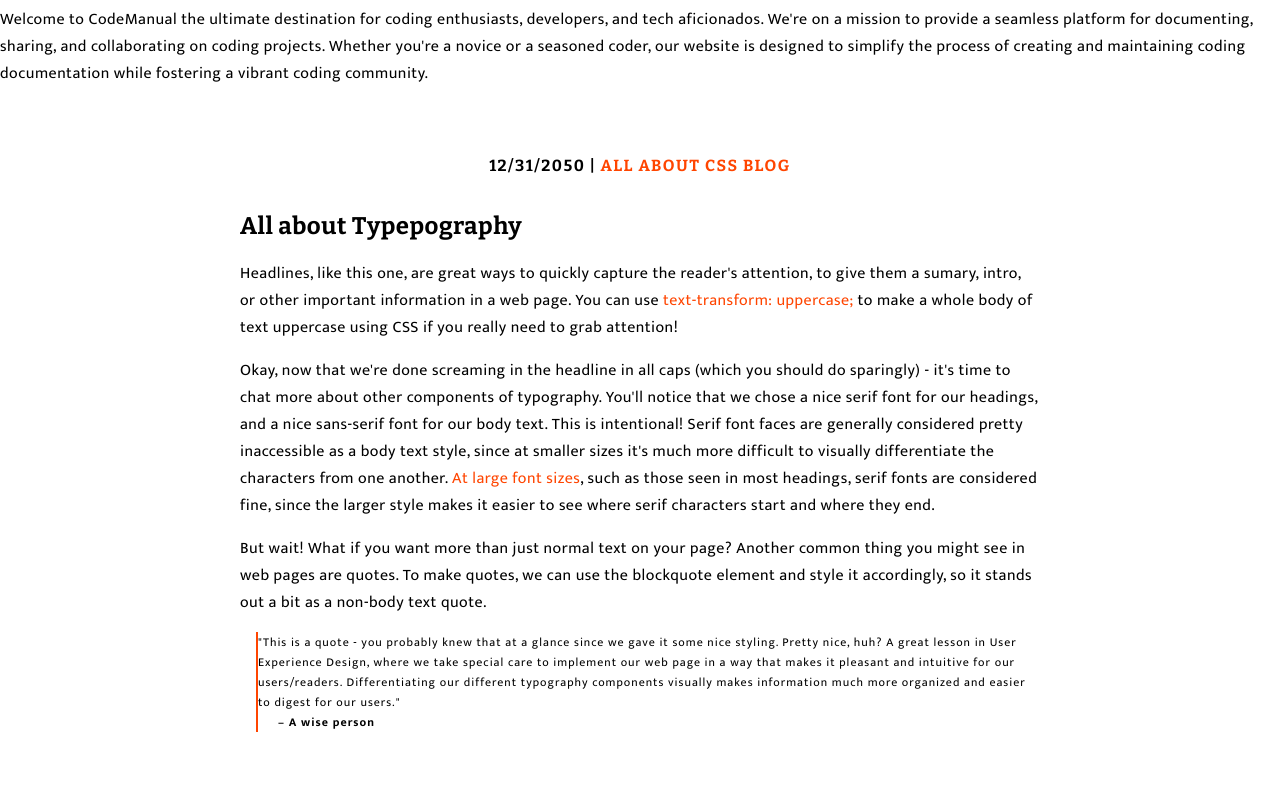
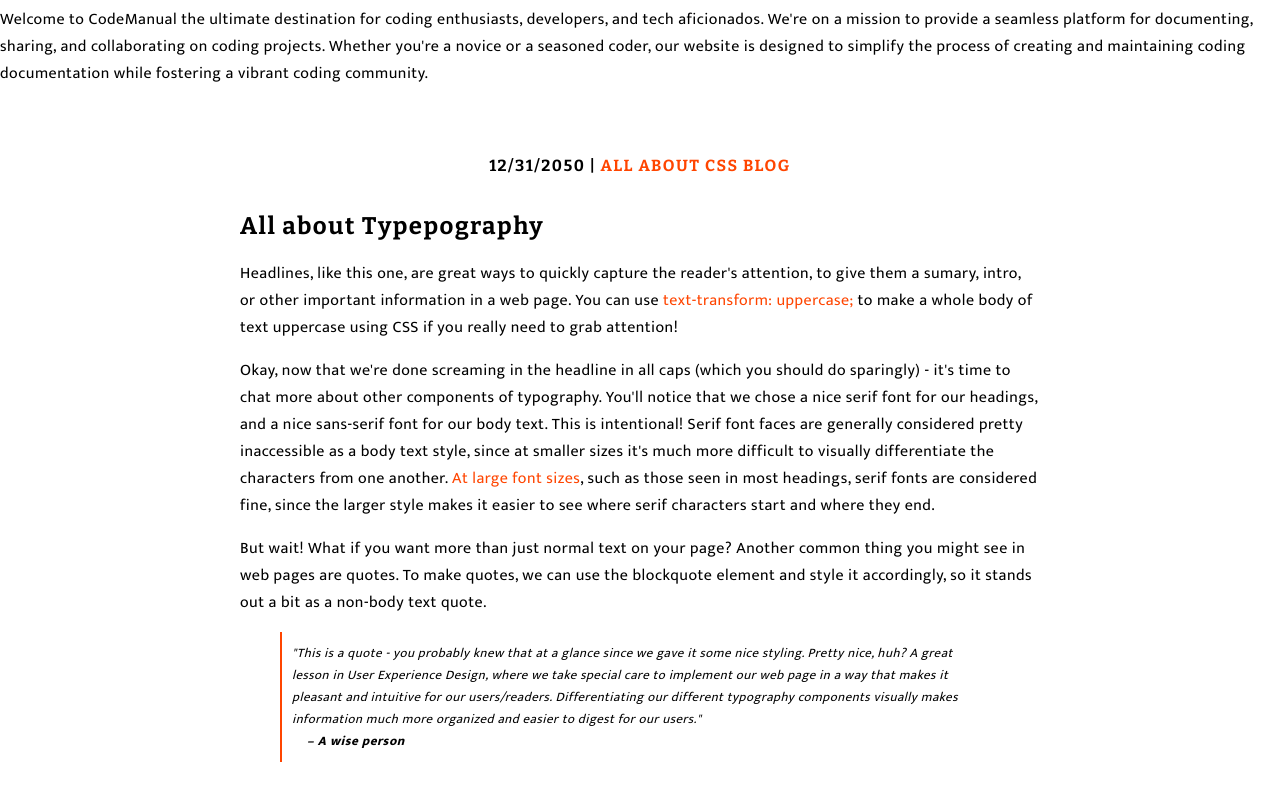
Before and after one commit to RupeshF7R/CodeManual, a plain HTML site: page index.html in a window 1280 px wide. Shown: the part 75-882 px from the top of the page. Before the commit the page ends 851 px from the top, so only its background shows below. Drawn offline with nearby package versions, Linux system fonts and the light colour scheme.

Commit message:
add author section

```diff
--- a/index.html
+++ b/index.html
@@ -23,13 +23,29 @@
             reader's attention, to give them a sumary, intro, or other important
             information in a web page. You can use
             <span class="FPS1">text-transform: uppercase;</span> to make a whole body of text
-            uppercase using CSS if you really need to grab attention!</p>
+            uppercase using CSS if you really need to grab attention!
+        </p>
 
-            <p class="secondP">Okay, now that we're done screaming in the headline in all caps (which you should do sparingly) - it's time to chat more about other components of typography. You'll notice that we chose a nice serif font for our headings, and a nice sans-serif font for our body text. This is intentional! Serif font faces are generally considered pretty inaccessible as a body text style, since at smaller sizes it's much more difficult to visually differentiate the characters from one another. <span class="fps2">At large font sizes</span>, such as those seen in most headings, serif fonts are considered fine, since the larger style makes it easier to see where serif characters start and where they end.</p>
-            <p class="ThirdP">But wait! What if you want more than just normal text on your page? Another common thing you might see in web pages are quotes. To make quotes, we can use the blockquote element and style it accordingly, so it stands out a bit as a non-body text quote.</p>
-            <p class="fourthP">"This is a quote - you probably knew that at a glance since we gave it some nice styling. Pretty nice, huh? A great lesson in User Experience Design, where we take special care to implement our web page in a way that makes it pleasant and intuitive for our users/readers. Differentiating our different typography components visually makes information much more organized and easier to digest for our users."
+        <p class="secondP">Okay, now that we're done screaming in the headline in all caps (which you should do
+            sparingly) - it's time to chat more about other components of typography. You'll notice that we chose a nice
+            serif font for our headings, and a nice sans-serif font for our body text. This is intentional! Serif font
+            faces are generally considered pretty inaccessible as a body text style, since at smaller sizes it's much
+            more difficult to visually differentiate the characters from one another. <span class="fps2">At large font
+                sizes</span>, such as those seen in most headings, serif fonts are considered fine, since the larger
+            style makes it easier to see where serif characters start and where they end.</p>
+        <p class="ThirdP">But wait! What if you want more than just normal text on your page? Another common thing you
+            might see in web pages are quotes. To make quotes, we can use the blockquote element and style it
+            accordingly, so it stands out a bit as a non-body text quote.</p>
+        <!-- <p class="fourthP">"This is a quote - you probably knew that at a glance since we gave it some nice styling. Pretty nice, huh? A great lesson in User Experience Design, where we take special care to implement our web page in a way that makes it pleasant and intuitive for our users/readers. Differentiating our different typography components visually makes information much more organized and easier to digest for our users."
                 <br>
-               <span class="fps4">– A wise person</span> </p>
+               <span class="fps4">– A wise person</span> </p> -->
+        <blockquote class="quote">"This is a quote - you probably knew that at a glance since we gave it some nice
+            styling. Pretty nice, huh? A great lesson in User Experience Design, where we take special care to implement
+            our web page in a way that makes it pleasant and intuitive for our users/readers. Differentiating our
+            different typography components visually makes information much more organized and easier to digest for our
+            users."
+            <cite class="author">– A wise person</cite>
+        </blockquote>
     </div>
 </body>
 
--- a/style.css
+++ b/style.css
@@ -40,6 +40,7 @@ h4,
 h5,
 h6 {
     font-family: bitter, serif;
+    letter-spacing: 1.5px;
 
 }
 .FPS1{
@@ -48,7 +49,7 @@ h6 {
 .fps2{
     color: #ff4500;
 }
-.fourthP{
+/* .fourthP{
     border-left: 2px solid #ff4500;
     font-size:  12px;
     margin-left: 16px;
@@ -62,4 +63,17 @@ h6 {
     }
 
 
+} */
+
+.quote{
+    font-size: 13px;
+    font-style: italic;
+    border-left: #ff4500 2px solid;
+    padding: 10px;
+
 }
+.quote cite{
+    display: block;
+    font-weight: 800;
+    margin-left: 15px;
+}
```
